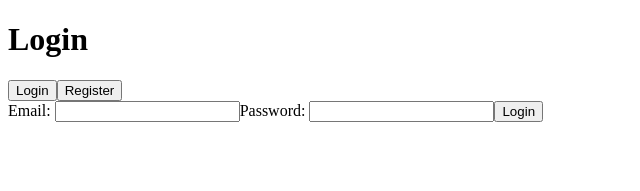
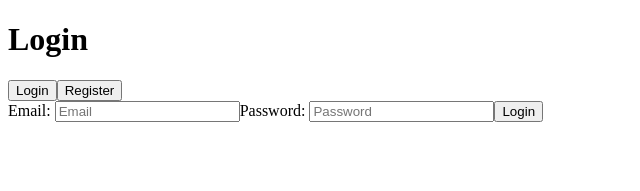
Before and after one commit to Rusiann7/PageInfo, a Vue app: page /login in a window 1280 px wide. Shown: the top 191 px of the page, without its empty margins (0-640 px from the left). Built offline with nearby package versions, Linux system fonts and the light colour scheme.

Commit message:
login placeholders

```diff
--- a/src/components/user/logIn.vue
+++ b/src/components/user/logIn.vue
@@ -19,10 +19,10 @@
     <div v-if="active === 'login'">
       <form method="post" @submit.prevent="loginn">
         <label for="email">Email: </label>
-        <input type="email" required v-model="login.email">
+        <input type="email" required v-model="login.email" placeholder="Email">
 
         <label for="password">Password: </label>
-        <input type="password" required v-model="login.password">
+        <input type="password" required v-model="login.password" placeholder="Password">
 
         <button type="submit">Login</button>
       </form>
```
